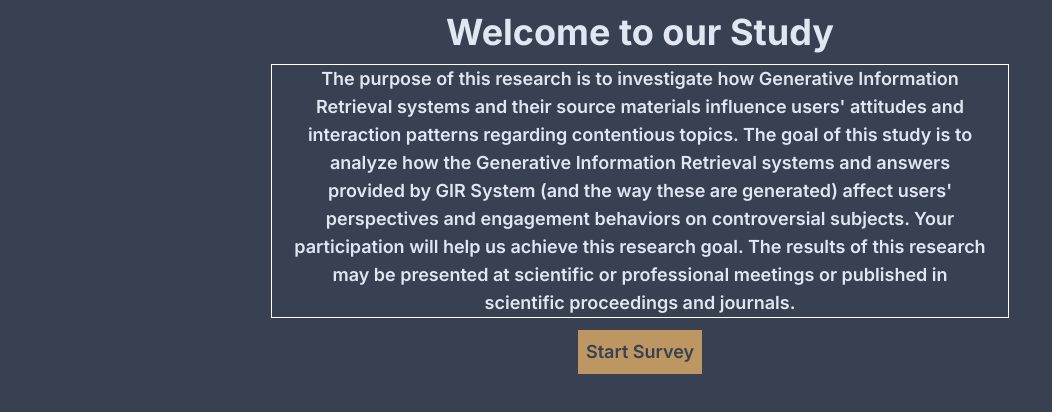
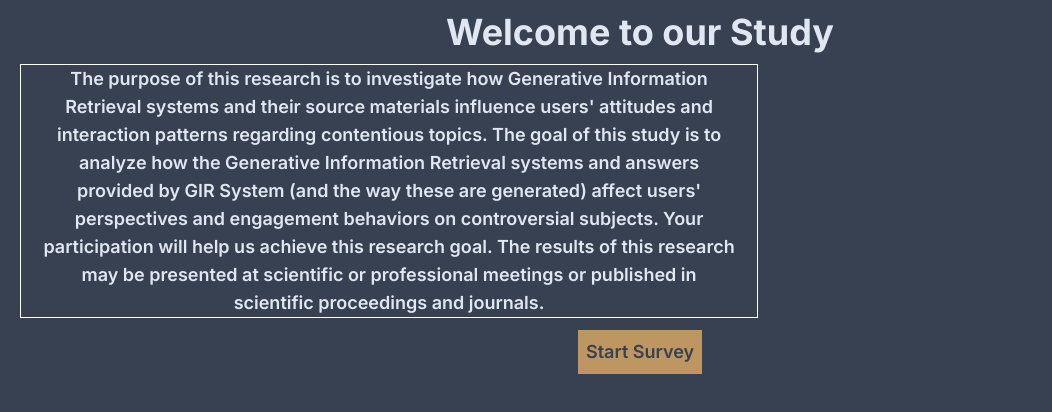
Before and after one commit to FelixHornberger/llmsearchengine-nextjs, a Next.js app: page / in a window 1280 px wide. Shown: the top 412 px of the page, without its empty margins (0-1052 px from the left). Built offline with nearby package versions, Linux system fonts and the light colour scheme.

Commit message:
Update globals.css
Now width 100% is passed to all objects correctly. Still its not the best solution but i dint come up with an better approach?

```diff
--- a/styles/globals.css
+++ b/styles/globals.css
@@ -39,7 +39,14 @@ body {
     @apply font-semibold;
   }
 }
+/* Need to look for a better solution than this*/
+@layer components {
+  #__next {
+    @apply w-full;
+  }
+}
 
+/* We us this for having the loading animation while streaming the answer */
 /* Costume css loader*/
 
 .loader {
```
